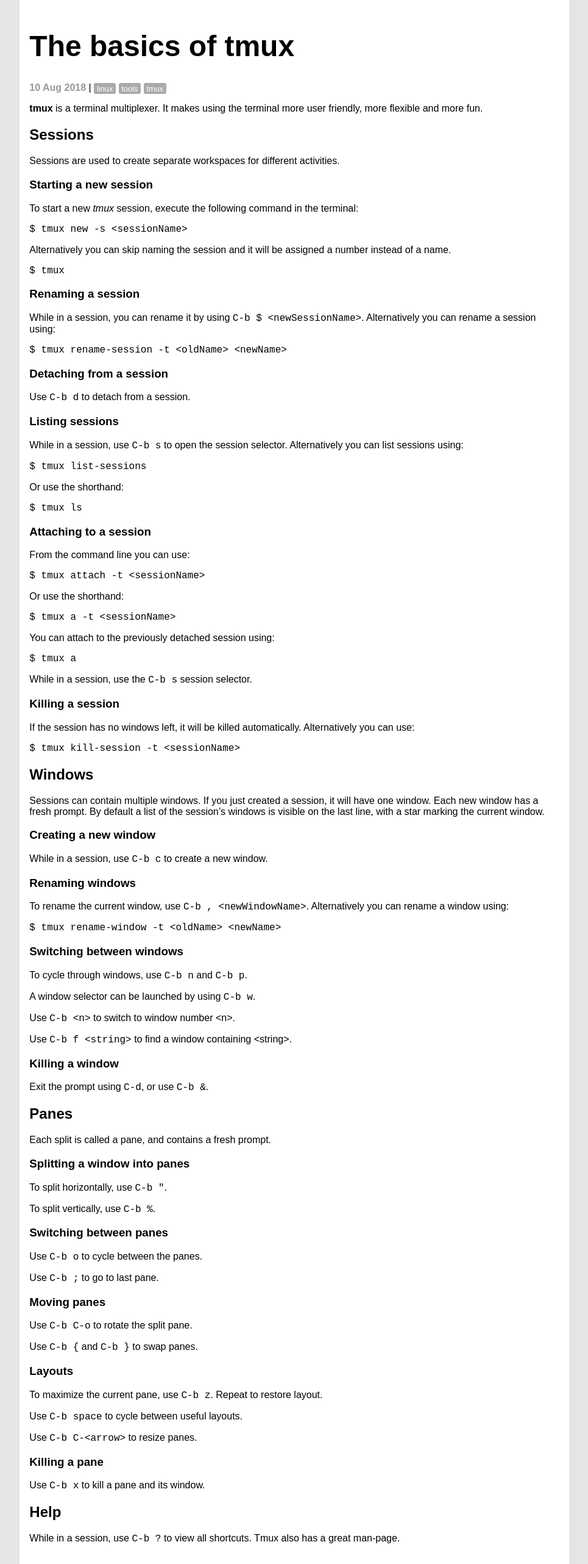
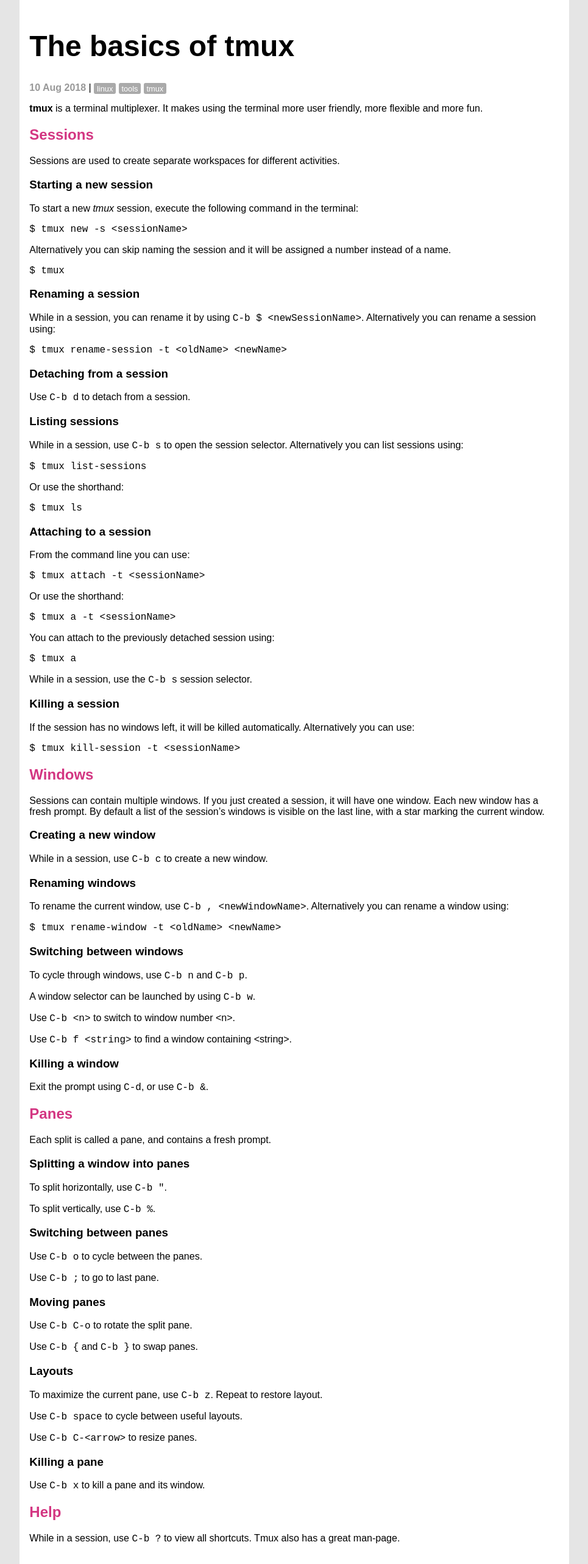
Before and after one commit to execas/execas.github.io, a Jekyll site: the page built from _posts/2018-08-10-the-basics-of-tmux.md, in a window 1280 px wide. Shown: the whole page at 61% size, without its empty margins (157-1122 px from the left). Built offline with Jekyll 4.4.1, drawn with Linux system fonts in a browser that asks for light colours.

Commit message:
Update execas.css

```diff
--- a/css/execas.css
+++ b/css/execas.css
@@ -111,6 +111,11 @@
      color: #999;
 }
 
+.post h2 {
+     color: #d33682;
+}
+
+
 .post-title {
      font-size: 3rem;
 }
```
